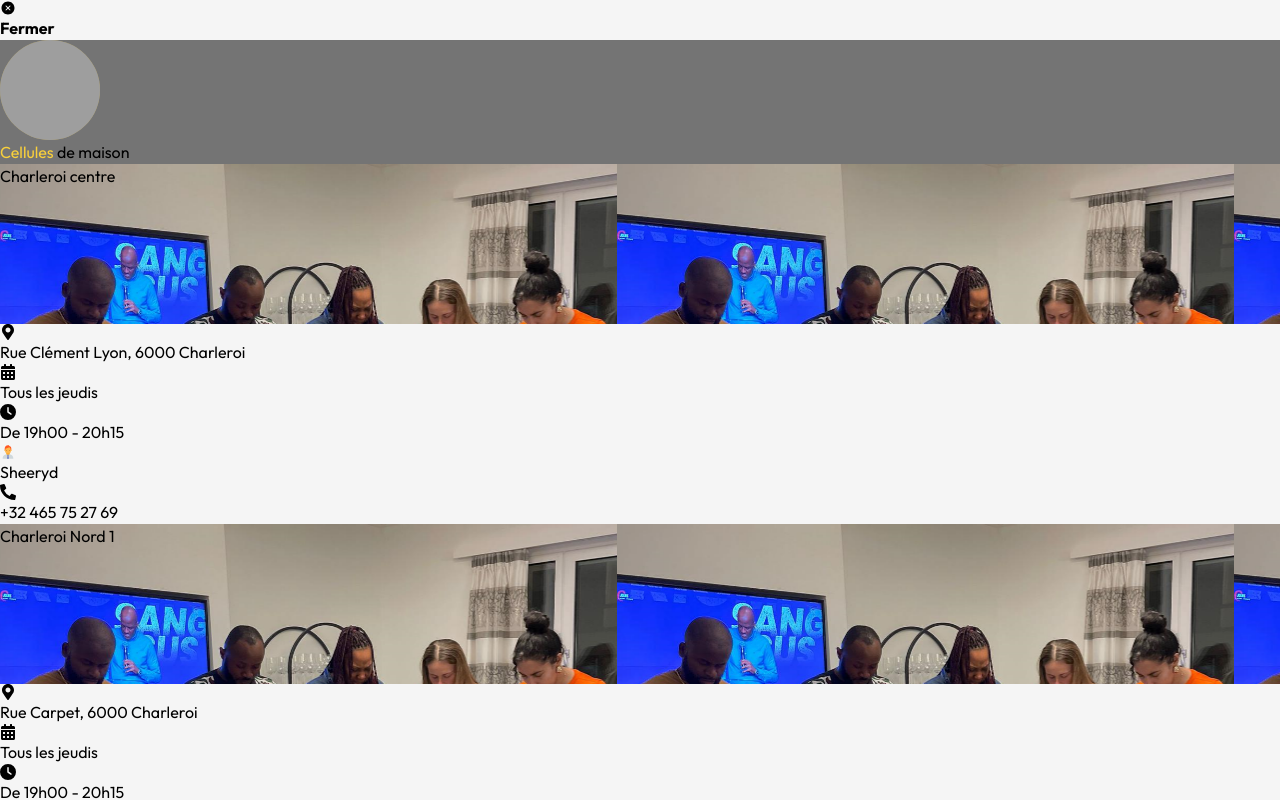
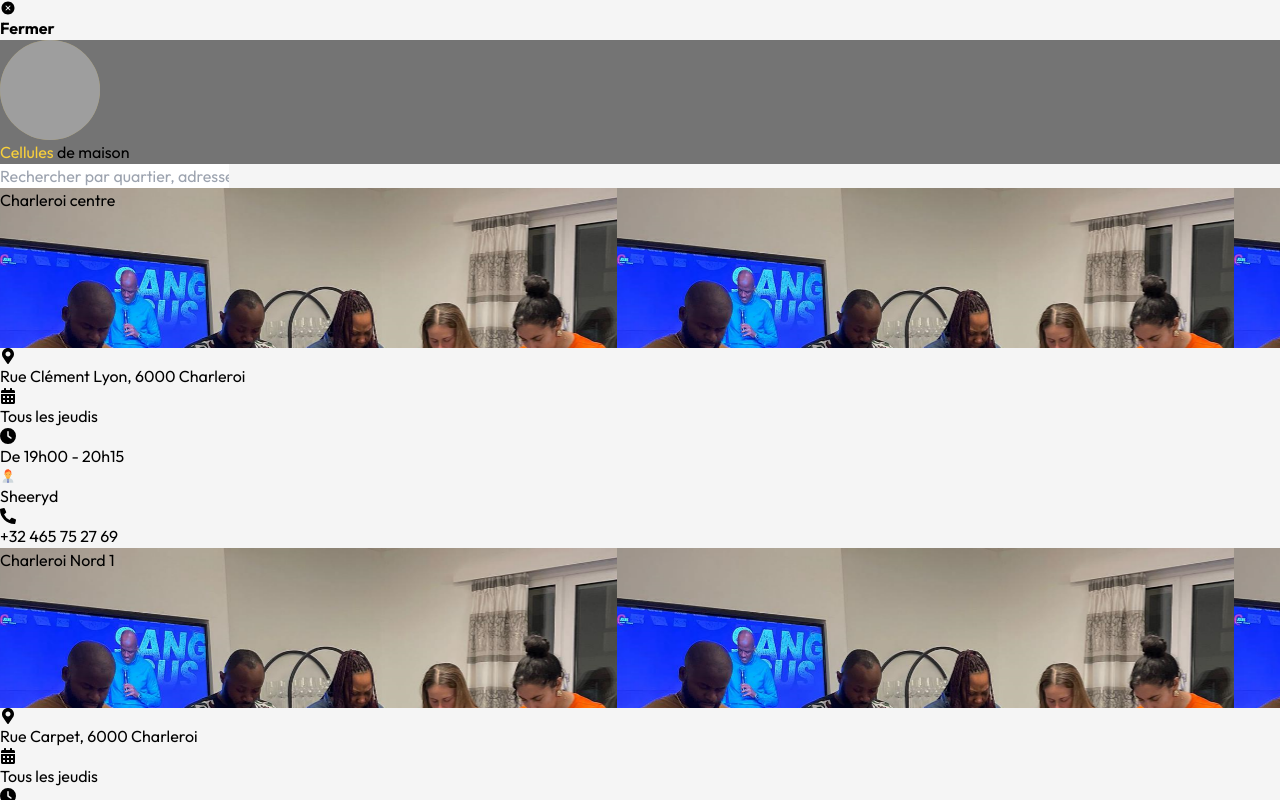
Before and after one commit to Amrampro/icc_welcome, a React (Vite) app: page /cdm in a window 1280 px wide. Shown: the top 800 px of the page. Built offline with nearby package versions, Linux system fonts and the light colour scheme; grey boxes are pictures that could not be loaded.

Commit message:
edited cdm file

```diff
--- a/src/App.jsx
+++ b/src/App.jsx
@@ -30,6 +30,7 @@ const App = () => {
           <Route path="/planning" element={<Planning />} />
           <Route path="/formations" element={<Formations />} />
           <Route path="/ministeres" element={<ComingSoon />} />
+          <Route path="/unavailable" element={<ComingSoon />} />
 
           {/* Routes for Corps Pastoral */}
           <Route path="/corp-pastoral" element={<CorpsPastoral />} />
--- a/src/pages/Annuaire.jsx
+++ b/src/pages/Annuaire.jsx
@@ -35,7 +35,7 @@ const Annuaire = () => {
           Inscrivez-vous sur la plateforme pour être visible de tous
         </span>
       </p>
-      <a className="bg-blue-500 px-8 py-3 rounded mt-8" href="">Commencer ici</a>
+      <a className="bg-blue-500 px-8 py-3 rounded mt-8" href="/unavailable">Commencer ici</a>
     </div>
   );
 };
--- a/src/pages/cdm/CellulesList.jsx
+++ b/src/pages/cdm/CellulesList.jsx
@@ -1,18 +1,25 @@
-import React from "react";
+import React, { useState } from "react";
 import { images } from "../../assets/assets";
 import { cellulesData } from "../../assets/others/cdm";
-import { FaMapMarkerAlt } from "react-icons/fa";
-import { FaCalendarAlt } from "react-icons/fa";
-import { FaPhoneAlt } from "react-icons/fa";
+import { FaMapMarkerAlt, FaCalendarAlt, FaPhoneAlt } from "react-icons/fa";
 import { FaClock } from "react-icons/fa6";
 import { FcManager } from "react-icons/fc";
 import Footer from "../../components/Footer";
 import Backbtn from "../../components/Backbtn";
 
 const CellulesList = () => {
+  const [search, setSearch] = useState("");
+
+  const filteredData = cellulesData.filter(
+    (item) =>
+      item.quater.toLowerCase().includes(search.toLowerCase()) ||
+      item.address.toLowerCase().includes(search.toLowerCase()) ||
+      item.responsable.toLowerCase().includes(search.toLowerCase())
+  );
+
   return (
     <div>
-        <Backbtn />
+      <Backbtn />
       <div>
         <div
           style={{ background: "rgba(31, 31, 31, .6)" }}
@@ -30,19 +37,31 @@ const CellulesList = () => {
             }}
           />
           <h1 className="text-3xl sm:text-4xl md:text-[52px] inline-block max-w-3xl font-semibold">
-            <span style={{ color: "rgba(249, 208, 59, 1)" }}>Cellules </span> de
+            <span style={{ color: "rgba(249, 208, 59, 1)" }}>Cellules</span> de
             maison
           </h1>
         </div>
       </div>
+
+      {/* Search Bar */}
+      <div className="container mx-auto px-4 mb-8">
+        <input
+          type="text"
+          placeholder="Rechercher par quartier, adresse ou responsable..."
+          value={search}
+          onChange={(e) => setSearch(e.target.value)}
+          className="w-full p-3 rounded border-2 border-gray-300"
+        />
+      </div>
+
       <div className="container mx-auto px-4 grid gap-6 md:grid-cols-2 lg:grid-cols-3 md:items-center md:text-left">
-        {cellulesData.map((item, index) => (
+        {filteredData.map((item, index) => (
           <div
             key={index}
             className="bg-white max-w-sm rounded overflow-hidden shadow-lg h-full"
           >
             <div
-              className="bg-white max-w-sm rounded overflow-hidden shadow-lg h-360 bg-cover bg-center bg-no-repeat flex items-center text-center justify-center text-white"
+              className="bg-cover bg-center bg-no-repeat flex items-center justify-center text-white"
               style={{
                 height: "160px",
                 backgroundImage: `url(${images.cellulepicture})`,
@@ -50,7 +69,7 @@ const CellulesList = () => {
             >
               <h1 className="text-[42px] font-semibold">{item.quater}</h1>
             </div>
-            <div className="text-[20px]">
+            <div className="text-[16px]">
               <div className="p-4 grid grid-cols-2">
                 <p className="flex items-center gap-2">
                   <FaMapMarkerAlt />
@@ -73,7 +92,7 @@ const CellulesList = () => {
               </div>
               <div className="p-8 text-white">
                 <a
-                  href="#"
+                  href={`tel:${item.tel}`}
                   className="flex text-center items-center justify-center gap-2 bg-blue-500 px-8 py-3 rounded"
                 >
                   <FaPhoneAlt />
@@ -83,6 +102,12 @@ const CellulesList = () => {
             </div>
           </div>
         ))}
+
+        {filteredData.length === 0 && (
+          <p className="text-center col-span-full text-gray-500">
+            Aucune cellule trouvée pour cette recherche.
+          </p>
+        )}
       </div>
       <Footer />
     </div>
```
